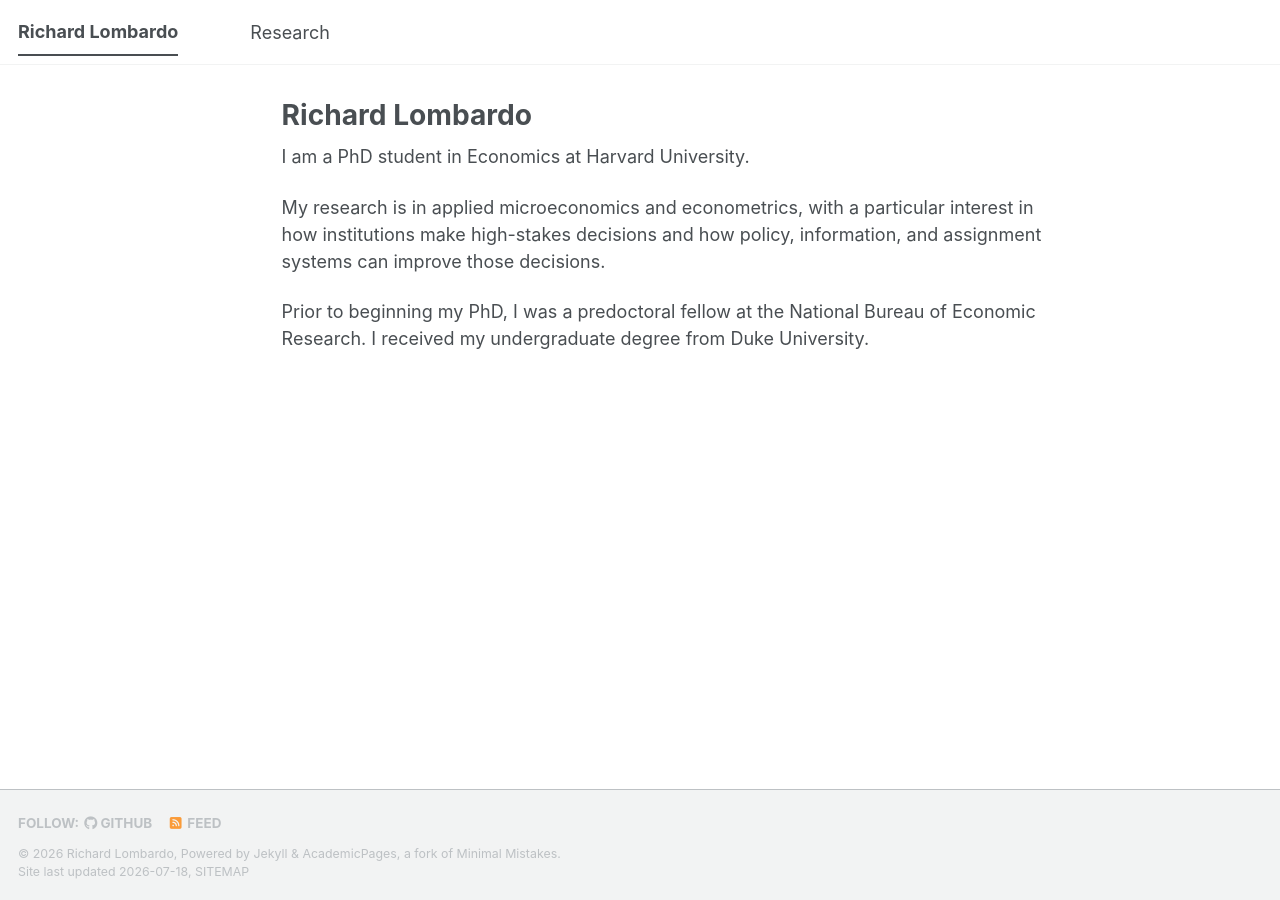
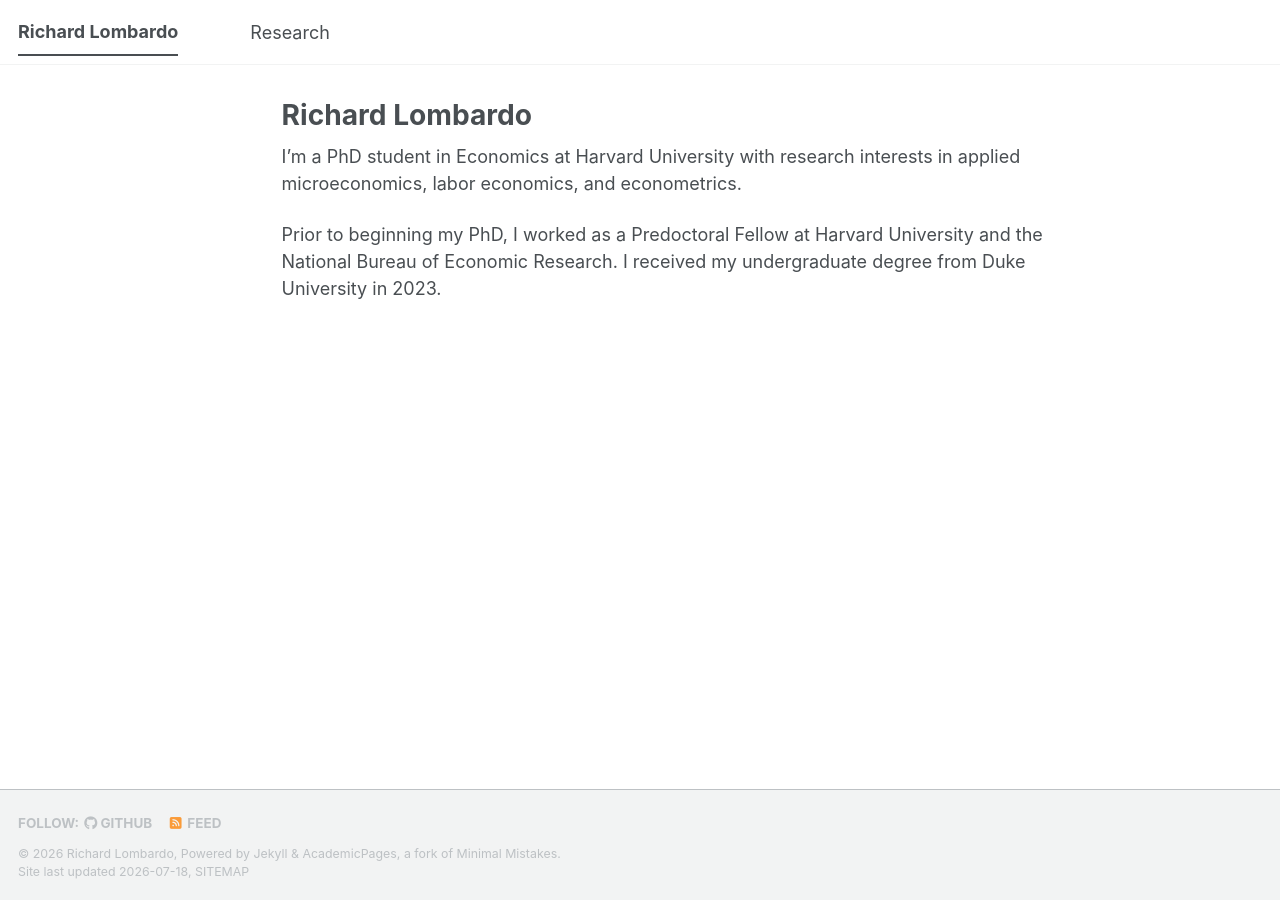
Before and after one commit to richardlombardo/richardlombardo.github.io, a Jekyll site: the page built from _pages/about.md, in a window 1280 px wide. Built offline with Jekyll 4.4.1, drawn with Linux system fonts in a browser that asks for light colours; a style sheet for code colours, icons or effects is not loaded.

Commit message:
Update about page with detailed academic information
Expanded description of academic background and research interests.

```diff
--- a/_pages/about.md
+++ b/_pages/about.md
@@ -7,8 +7,6 @@ redirect_from:
   - /about.html
 ---
 
-I am a PhD student in Economics at Harvard University.
+I'm a PhD student in Economics at Harvard University with research interests in applied microeconomics, labor economics, and econometrics.
 
-My research is in applied microeconomics and econometrics, with a particular interest in how institutions make high-stakes decisions and how policy, information, and assignment systems can improve those decisions.
-
-Prior to beginning my PhD, I was a predoctoral fellow at the National Bureau of Economic Research. I received my undergraduate degree from Duke University.
+Prior to beginning my PhD, I worked as a Predoctoral Fellow at Harvard University and the National Bureau of Economic Research. I received my undergraduate degree from Duke University in 2023.
```
